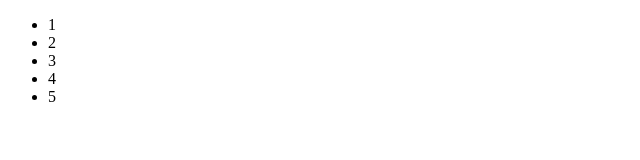
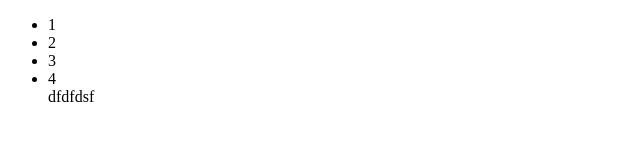
Before and after one commit to alexp1010/gittutorial, a plain HTML site: page index.html in a window 1280 px wide. Shown: the full height of the page, 0-640 px from the left. Drawn offline with Linux system fonts and the light colour scheme.

```diff
--- a/index.html
+++ b/index.html
@@ -10,7 +10,7 @@
       <li>2</li>
       <li>3</li>
       <li>4</li>
-      <li>5</li>
+      dfdfdsf
     </ul>
   </body>
 </html>
```
